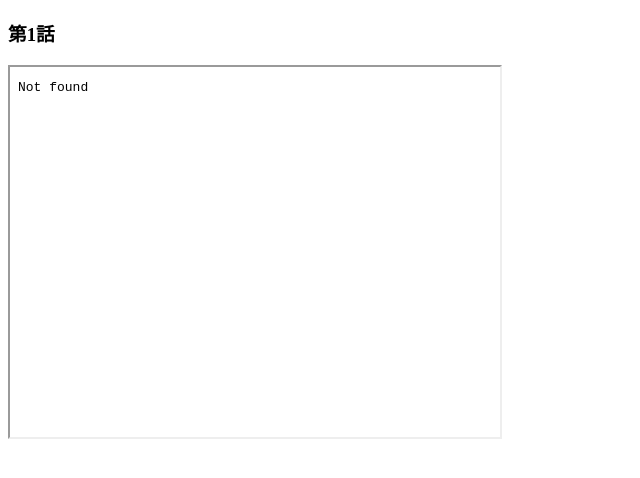
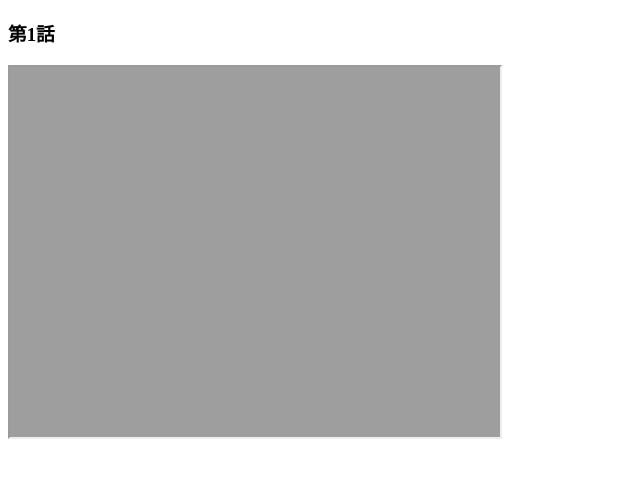
Before and after one commit to NTWebcreator/anime, a plain HTML site: page index.html in a window 1280 px wide. Shown: the part 70-548 px from the top of the page, without its empty margins (0-640 px from the left). Drawn offline with Linux system fonts and the light colour scheme; the site is published under a folder, as on GitHub Pages, so addresses that start at the root find nothing.

Commit message:
Update index.html

```diff
--- a/index.html
+++ b/index.html
@@ -7,7 +7,7 @@
   <body>
     <h1>見逃し配信</h1>
     <h3>第1話</h3>
-    <iframe src="/videos/video-main-1.html" width="490" height="370" />
+    <iframe src="video-main-1.html" width="490" height="370" />
     <p>※これは、クラスルームで読み込み時間が長すぎて、待ちきれなくて作ったページです。見映えが悪いかもしれませんが、ご了承ください。<s>そっちのほうが長いわ</s></p>
   </body>
 </html>
```
